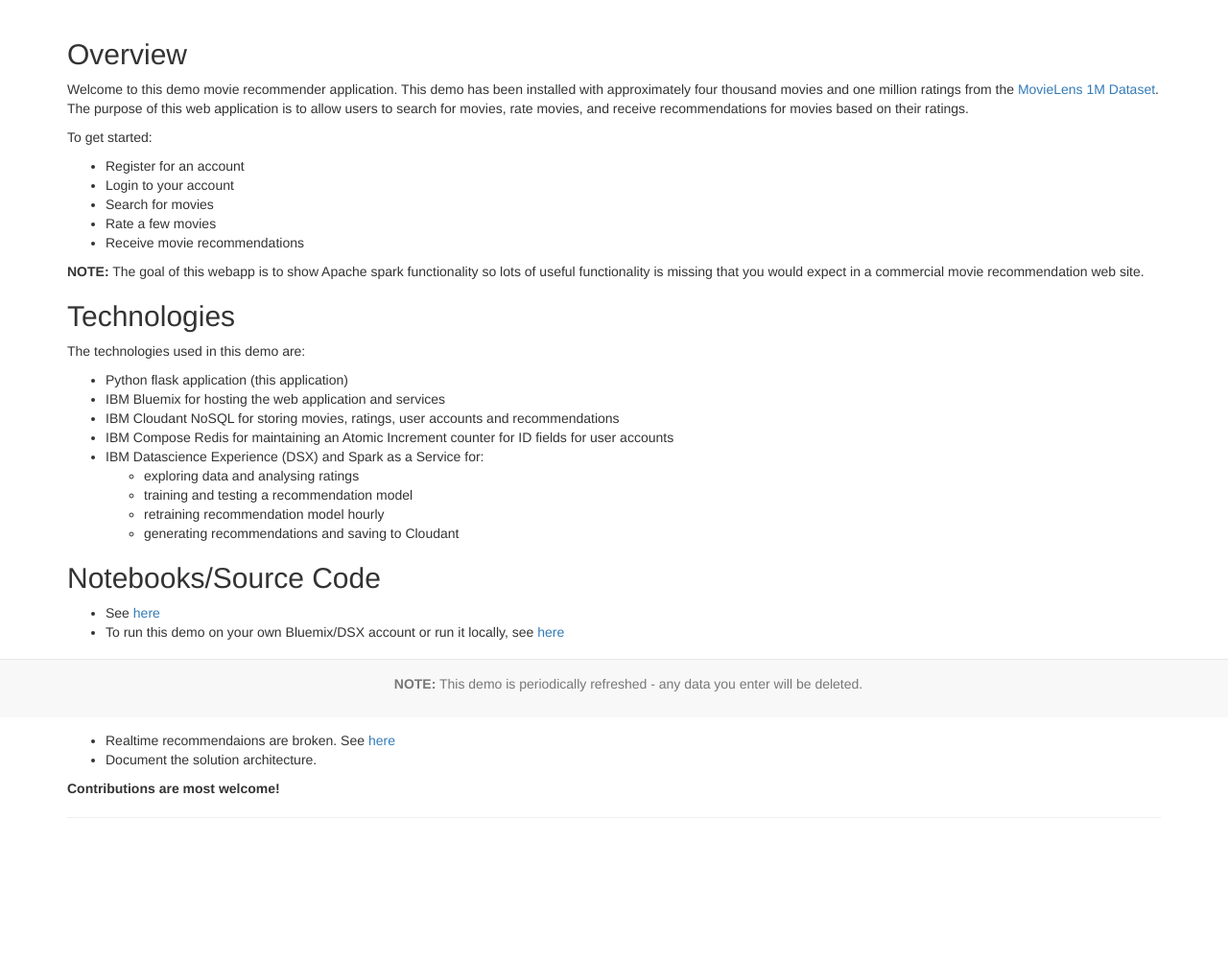
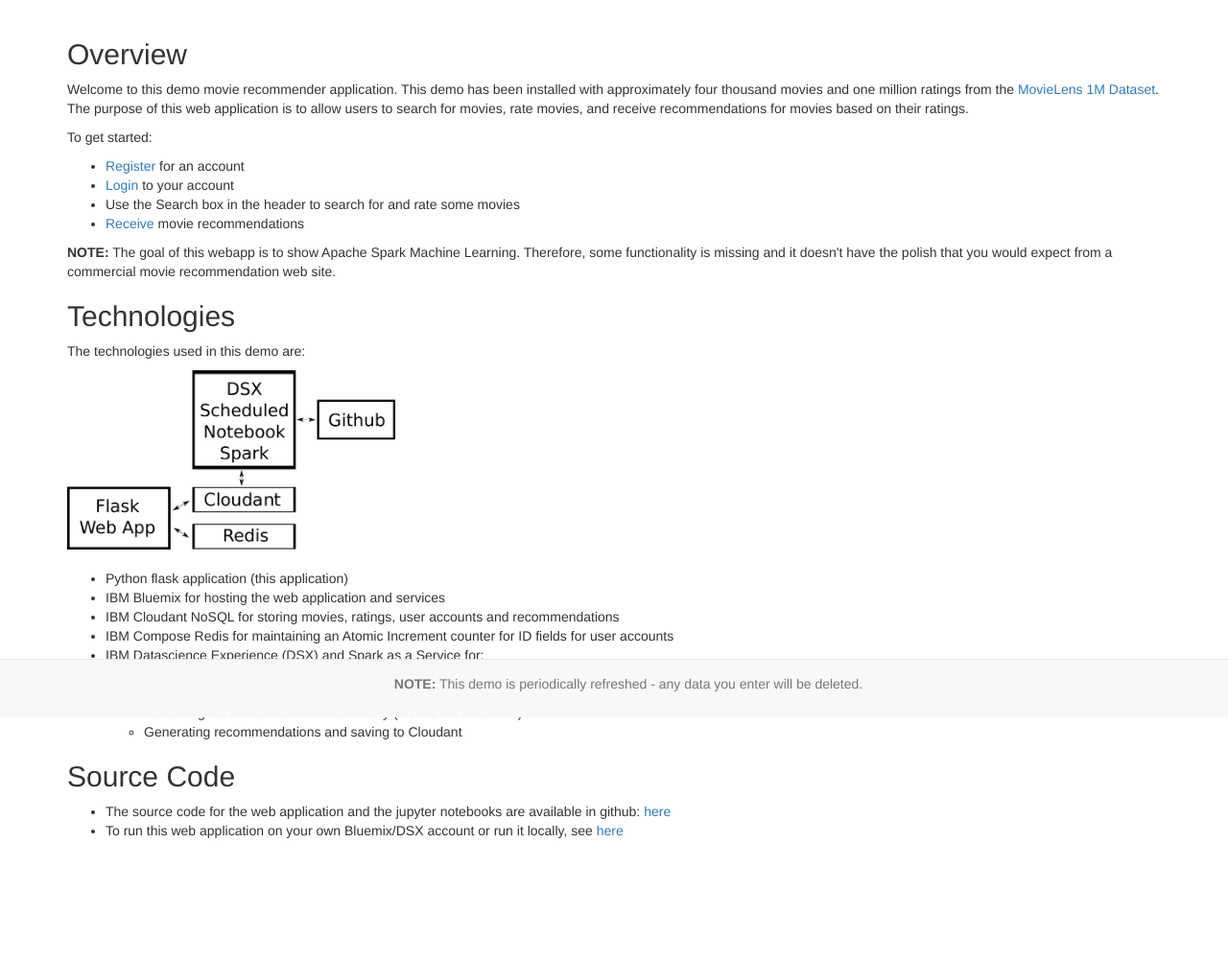
Before and after one commit to snowch/movie-recommender-demo, a Flask app: page / in a window 1280 px wide. Shown: the part 52-1053 px from the top of the page at 96% size. Before the commit the page ends 905 px from the top, so only its background shows below. Run offline with Flask 2, Linux system fonts and the light colour scheme; parts of the project's set-up code (start-up, migrations or seed data) failed here and were passed over; some libraries are stand-ins or nearby versions.

Commit message:
improve demo front page

```diff
--- a/web_app/app/templates/main/index.html
+++ b/web_app/app/templates/main/index.html
@@ -61,15 +61,17 @@
     <p>Welcome to this demo movie recommender application.  This demo has been installed with approximately four thousand movies and one million ratings from the <a href="http://grouplens.org/datasets/movielens/1m/">MovieLens 1M Dataset</a>.  The purpose of this web application is to allow users to search for movies, rate movies, and receive recommendations for movies based on their ratings.
     <p>To get started:
     <ul>
-        <li>Register for an account</li>
-        <li>Login to your account</li>
-        <li>Search for movies</li>
-        <li>Rate a few movies</li>
-        <li>Receive movie recommendations</li>
+        <li><a href="{{ url_for('auth.register') }}">Register</a> for an account</li>
+        <li><a href="{{ url_for('auth.login') }}">Login</a> to your account</li>
+        <li>Use the Search box in the header to search for and rate some movies</li>
+        <li><a href="{{ url_for('main.recommendations') }}">Receive</a> movie recommendations</li>
     </ul>
-    <p><b>NOTE:</b> The goal of this webapp is to show Apache spark functionality so lots of useful functionality is missing that you would expect in a commercial movie recommendation web site.
+    <p><b>NOTE:</b> The goal of this webapp is to show Apache Spark Machine Learning. Therefore, some functionality is missing and it doesn't have the polish that you would expect from a commercial movie recommendation web site.
     <h2>Technologies</h2>
-    <p>The technologies used in this demo are:
+    <p>The technologies used in this demo are:</p>
+    <img alt="Overall Architecture" src="{{ url_for('static', filename='movie-recommender-demo.png') }}" width="30%">
+    <br/>
+    <br/>
     <ul>
         <li>Python flask application (this application)</li>
         <li>IBM Bluemix for hosting the web application and services</li>
@@ -77,27 +79,21 @@
         <li>IBM Compose Redis for maintaining an Atomic Increment counter for ID fields for user accounts</li>
         <li>IBM Datascience Experience (DSX) and Spark as a Service for:</li>
            <ul>
-               <li>exploring data and analysing ratings</li>
-               <li>training and testing a recommendation model</li>
-               <li>retraining recommendation model hourly</li>
-               <li>generating recommendations and saving to Cloudant</li>
+               <li>Exploring data and analysing ratings</li>
+               <li>Training and testing a recommendation model</li>
+               <li>Retraining recommendation model hourly (DSX Scheduled Job)</li>
+               <li>Generating recommendations and saving to Cloudant</li>
            </ul>
         </li>
     </ul>
-    <h2>Notebooks/Source Code</h2>
+    <h2>Source Code</h2>
     <ul>
-        <li>See <a href="https://github.com/snowch/movie-recommender-demo/">here</a></li>
-        <li>To run this demo on your own Bluemix/DSX account or run it locally, see <a href="https://github.com/snowch/movie-recommender-demo/blob/master/web_app/README.md">here</a></li>
+        <li>The source code for the web application and the jupyter notebooks are available in github: <a href="https://github.com/snowch/movie-recommender-demo/">here</a></li>
+        <li>To run this web application on your own Bluemix/DSX account or run it locally, see <a href="https://github.com/snowch/movie-recommender-demo/blob/master/web_app/README.md">here</a></li>
     </ul>
-    <h2>Task List</h2>
-    <p>This section lists some of the main TODO items
-    <ul>
-        <li>Realtime recommendaions are broken. See <a href="http://stackoverflow.com/questions/41568974/als-model-predicted-full-u-vt-v-ratings-are-very-high">here</a></li>
-        <li>Document the solution architecture.</li>
-    </ul>
-    <b>Contributions are most welcome!</b>
-    <br>
-    <hr>
+    <br/>
+    <br/>
+    <br/>
 {% endif %}
 
 {% endblock %}
```
Also changed, not shown: web_app/app/static/movie-recommender-demo.png (added).
